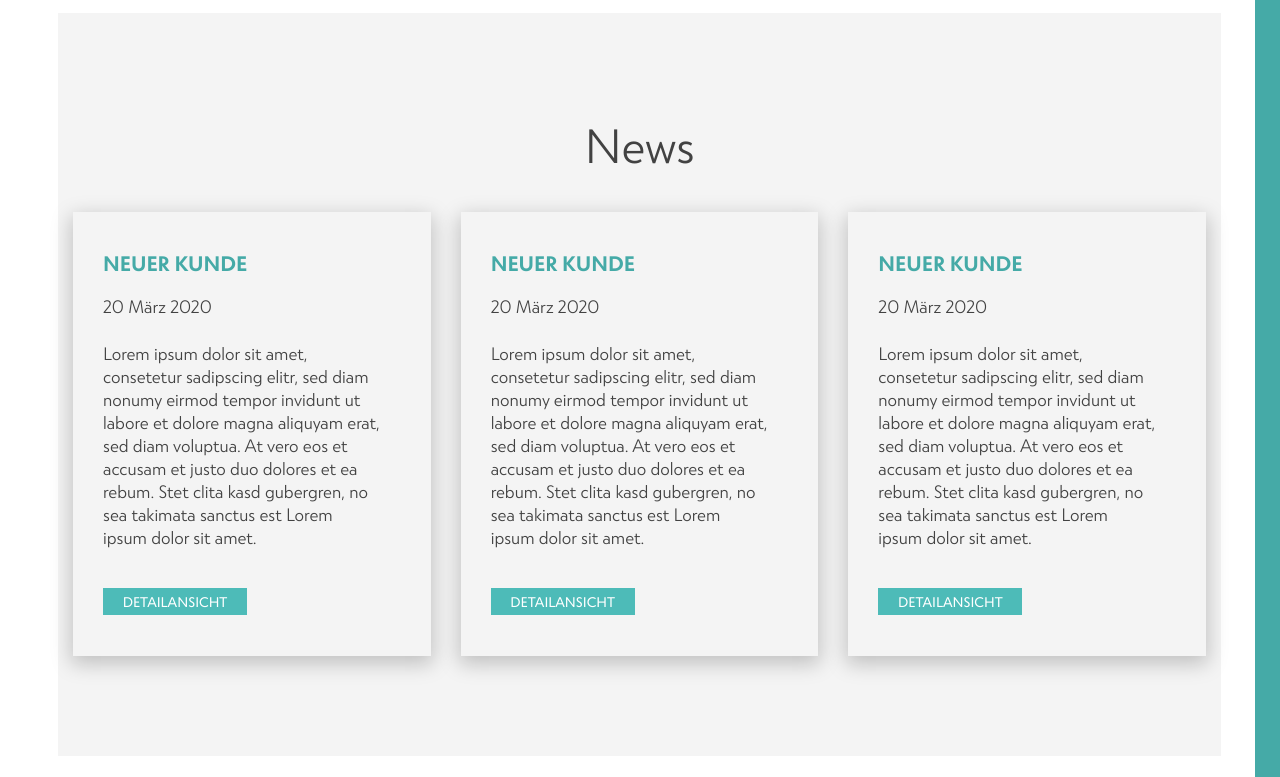
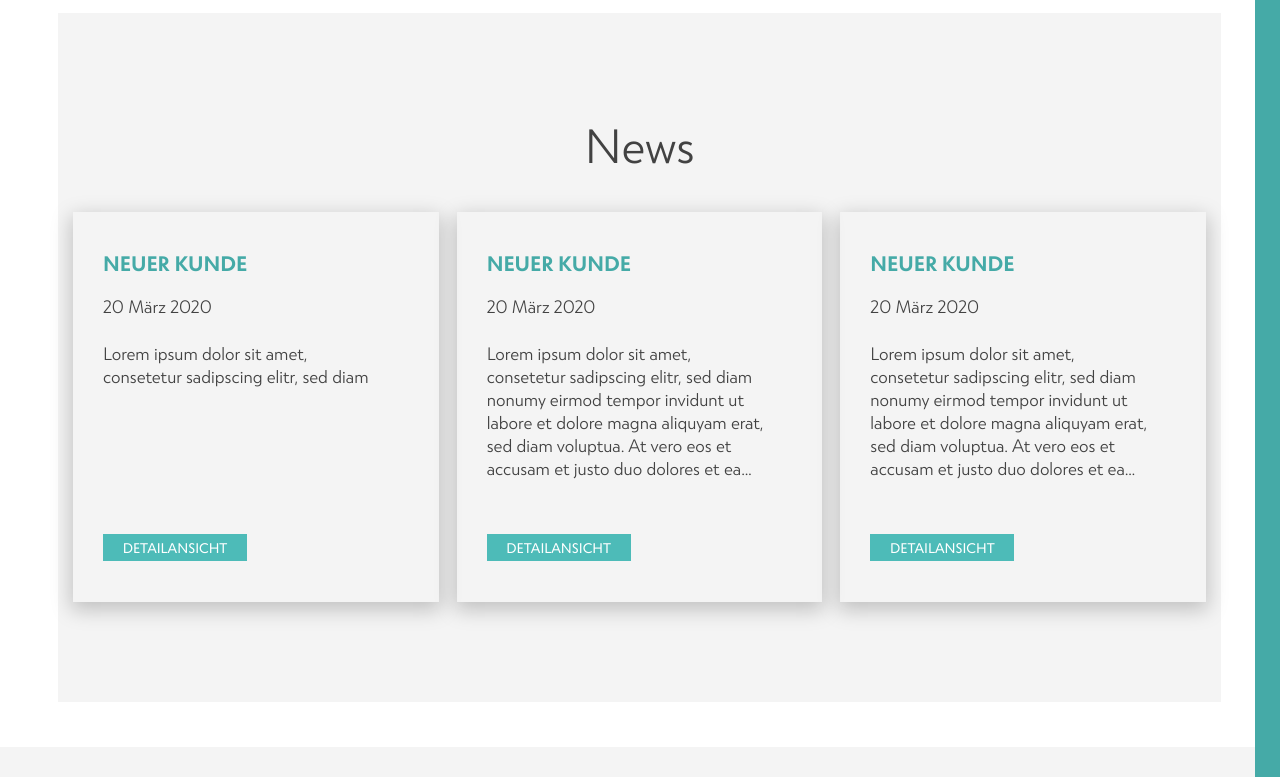
Before and after one commit to MaximSavhenko/GJIN, a website: page src/personal_account.html in a window 1280 px wide. Shown: the part 1290-2067 px from the top of the page. Drawn offline with nearby package versions, Linux system fonts and the light colour scheme; files that its build step writes are made by us from their sources.

Commit message:
fix news card

```diff
--- a/src/assets/scss/block/news.scss
+++ b/src/assets/scss/block/news.scss
@@ -6,7 +6,15 @@
   }
 
   .container {
-    max-width: 1349px;
+    max-width: 1356px;
+  }
+
+  .row {
+    margin: 0 -9px;
+
+    @include b(tablet) {
+      margin: 0;
+    }
   }
 
   &__caption {
@@ -21,7 +29,15 @@
     }
   }
 
+  .col-xl-4 {
+    padding: 0 9px;
+    @include b(mobile) {
+      padding: 0;
+    }
+  }
+
   &__item {
+    height: 390px;
     @include b(1199) {
       margin-bottom: 20px;
       &:last-child {
@@ -33,6 +49,10 @@
   &__item-wrap {
     box-shadow: 0 6px 19px 2px rgba(0, 0, 0, 0.21);
     padding: 40px 50px 41px 30px;
+    height: 100%;
+    display: flex;
+    flex-direction: column;
+
     @include b(mobile) {
       padding: 36px 30px 40px 32px;
     }
@@ -70,6 +90,13 @@
     font-weight: 300;
     line-height: 1.28;
     margin-bottom: 40px;
+    overflow: hidden;
+    text-overflow: ellipsis;
+    display: -webkit-box;
+    -webkit-line-clamp: 6;
+    -webkit-box-orient: vertical;
+
+
     @include b(mobile) {
       font-size: 22px;
       line-height: 1.20;
@@ -84,6 +111,8 @@
   &__itme-btn {
     width: 100%;
     max-width: 144px;
+    margin-top: auto;
+    min-height: 27px;
     @include b(mobile) {
       &.button {
         height: 44px;
--- a/src/personal_account.html
+++ b/src/personal_account.html
@@ -125,10 +125,6 @@ title: personal account
               <span class="news__itme-date">20 März 2020</span>
               <p class="news__itme-descr">
                 Lorem ipsum dolor sit amet, consetetur sadipscing elitr, sed diam
-                nonumy eirmod tempor invidunt ut labore et dolore magna aliquyam
-                erat, sed diam voluptua. At vero eos et accusam et justo duo
-                dolores et ea rebum. Stet clita kasd gubergren, no sea takimata
-                sanctus est Lorem ipsum dolor sit amet.
               </p>
               <a href="#" class="news__itme-btn button">Detailansicht</a>
             </div>
```
